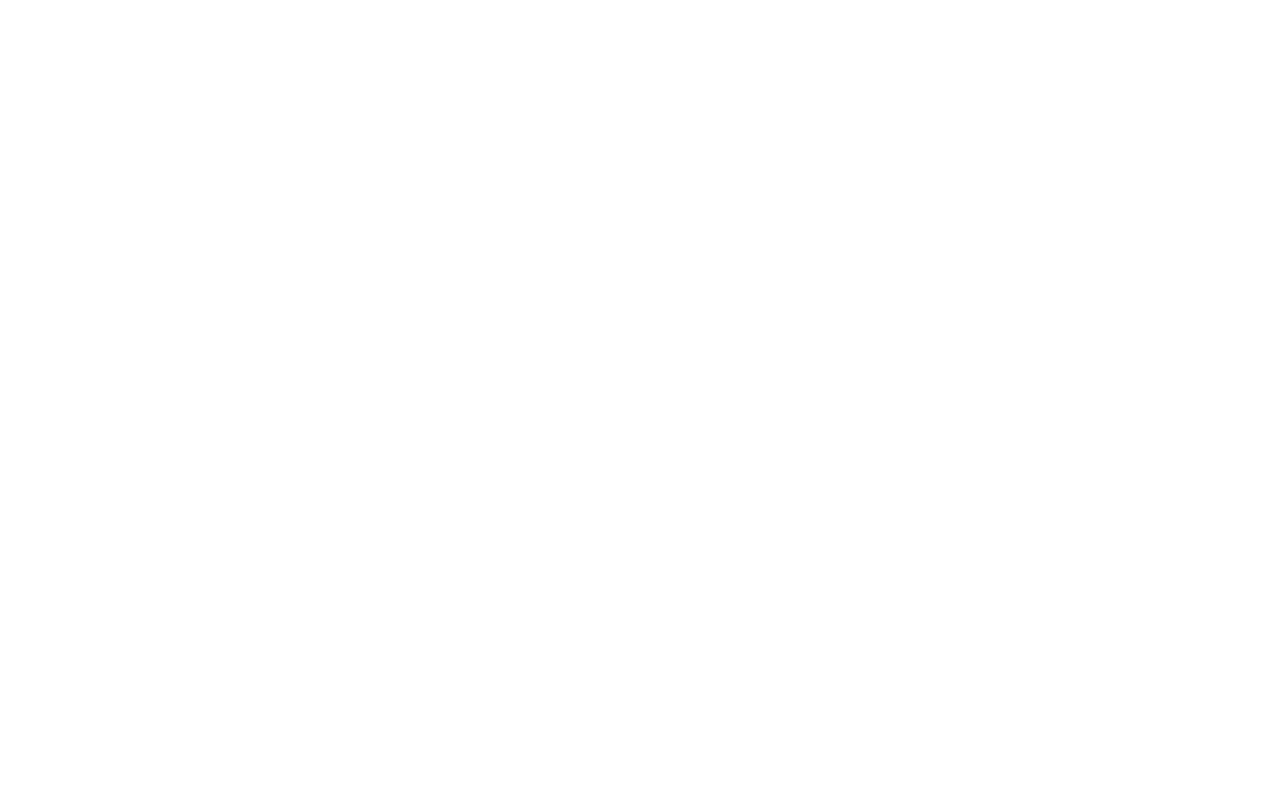
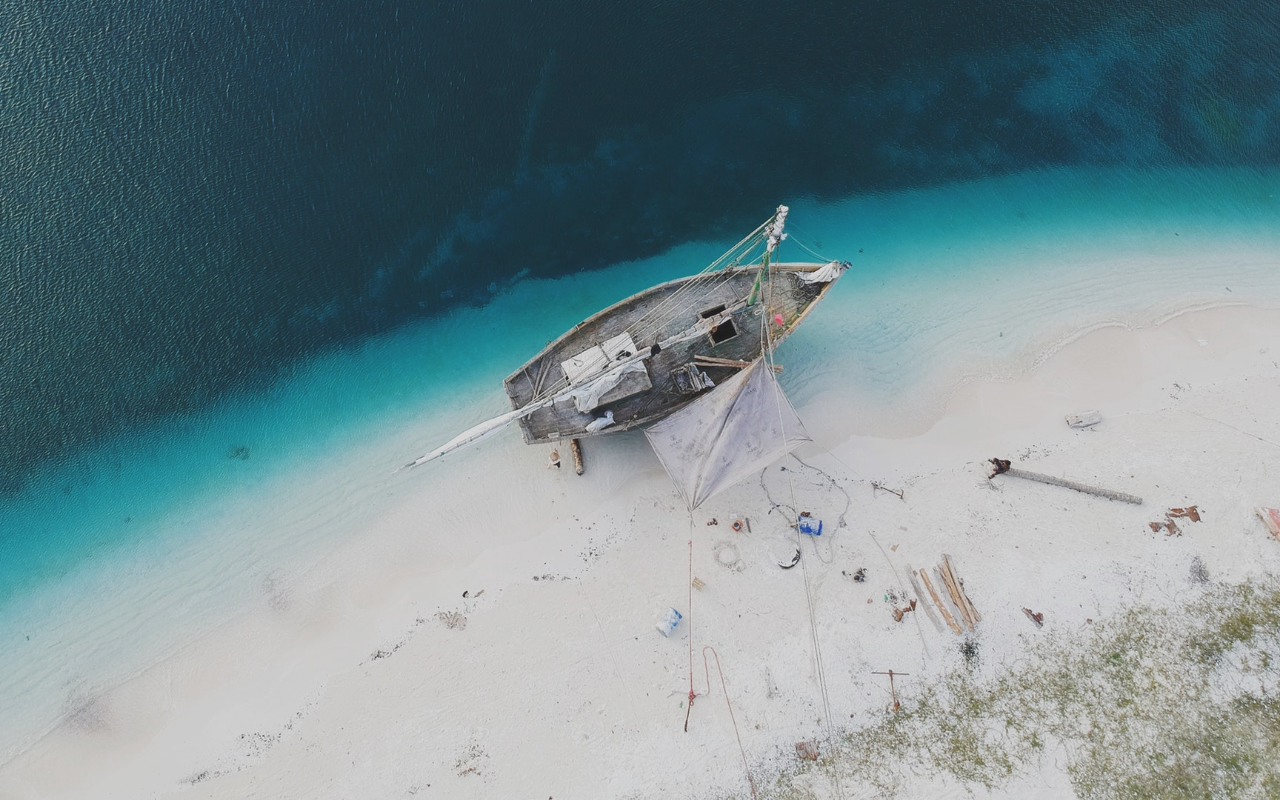
Before and after one commit to Thilerion/vue-startpage, a Vue app: page / in a window 1280 px wide. Built offline with nearby package versions, Linux system fonts and the light colour scheme.

Commit message:
background module

```diff
--- a/src/App.vue
+++ b/src/App.vue
@@ -1,15 +1,26 @@
 <template>
   <div id="app">
     <!--<img src="./assets/logo.png">-->
+	<SpBackground/>
+
   </div>
 </template>
 
 <script>
+import Background from './components/Background';
+
 export default {
+	components: {
+		SpBackground: Background
+	}
 }
 </script>
 
 <style>
+html, body {
+	height: 100%;
+}
+
 #app {
 
 }
--- /dev/null
+++ b/src/components/Background.vue
@@ -0,0 +1,30 @@
+<template>
+	<div class="background" :style="{backgroundImage: `url(${backgroundUrl})`}">
+
+	</div>
+</template>
+
+<script>
+export default {
+	computed: {
+		backgroundUrl() {
+			return this.$store.getters.backgroundUrl;
+		}
+	}
+}
+</script>
+
+<style>
+.background {
+	position: fixed;
+	left: 0;
+	right: 0;
+	top: 0;
+	bottom: 0;
+	z-index: -1;
+	background-position: center center;
+	background-repeat: no-repeat;
+	background-size: cover;
+	filter: brightness(95%) contrast(90%);
+}
+</style>
--- /dev/null
+++ b/src/store/modules/background.js
@@ -0,0 +1,20 @@
+export default {
+	state: {
+		defaultBackground: require('@/assets/default_background.jpg'),
+		useDefaultBackground: true,
+		//externalBackground: "https://source.unsplash.com/collection/220388/1920x1080"
+		externalBackground: "https://source.unsplash.com/collection/402/1920x1080"
+	},
+	getters: {
+		backgroundUrl: state => {
+			if (state.useDefaultBackground === true) return state.defaultBackground;
+			else return state.externalBackground;
+		}
+	},
+	mutations: {
+
+	},
+	actions: {
+
+	}
+}
--- a/src/store/store.js
+++ b/src/store/store.js
@@ -1,10 +1,18 @@
-import Vue from 'vue'
-import Vuex from 'vuex'
+import Vue from "vue";
+import Vuex from "vuex";
 
-Vue.use(Vuex)
+Vue.use(Vuex);
+
+import background from './modules/background';
 
 export default new Vuex.Store({
+	modules: {
+		background
+	},
 	state: {
+
+	},
+	getters: {
 
 	},
 	mutations: {
@@ -13,4 +21,4 @@
 	actions: {
 
 	}
-})
+});
```
Also changed, not shown: src/assets/default_background.jpg (added). Lines whose indentation alone changed are shown as unchanged.
